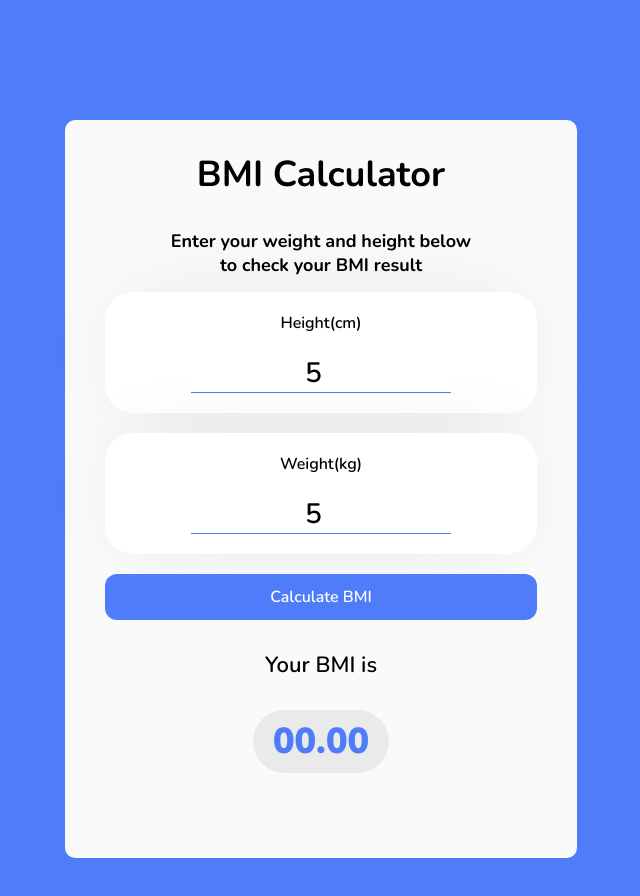
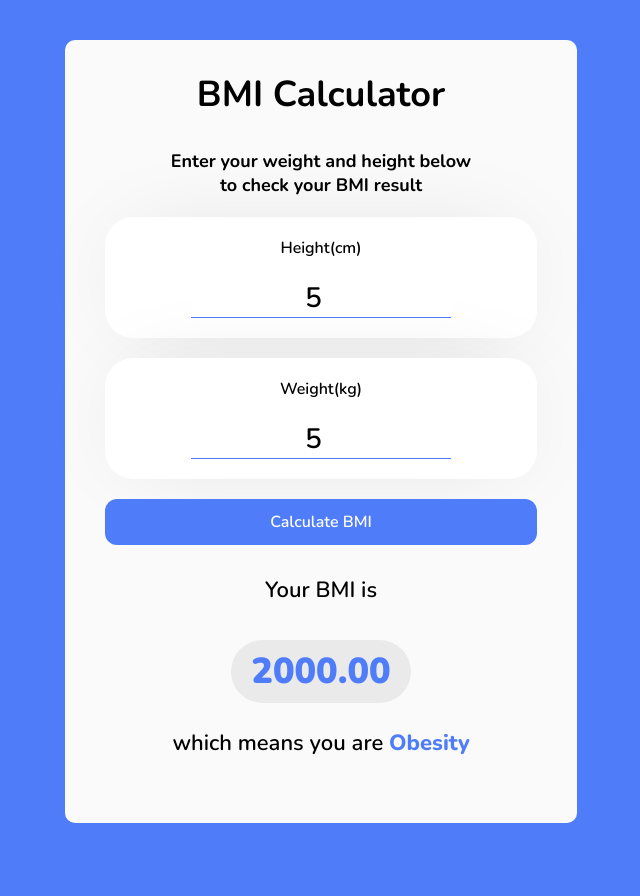
Before and after one commit to FaesalHadi/BMI-Calculator, a plain HTML site: page Index.html in a window 1280 px wide. Both pictures are taken after typing "5", "5" into the empty fields and a click on the button "Calculate BMI". Shown: the whole page, without its empty margins (319-959 px from the left). Drawn offline with nearby package versions, Linux system fonts and the light colour scheme.

Commit message:
script js

```diff
--- a/Script.js
+++ b/Script.js
@@ -0,0 +1,39 @@
+const btn = document.getElementById("calculate");
+
+btn.addEventListener("click", function () {
+  let height = document.querySelector("#height").value;
+  let weight = document.querySelector("#weight").value;
+
+  if (height == "" || weight == "") {
+    alert("Please fill out the input fields!");
+    return;
+  }
+
+  // BMI = weight in KG / (height in m * height in m)
+
+  height = height / 100;
+
+  let BMI = weight / (height * height);
+
+  BMI = BMI.toFixed(2);
+
+  document.querySelector("#result").innerHTML = BMI;
+
+  let status = "";
+
+  if (BMI < 18.5) {
+    status = "Underweight";
+  }
+  if (BMI >= 18.5 && BMI <= 24.9) {
+    status = "Normal weight";
+  }
+  if (BMI >= 25 && BMI <= 29.9) {
+    status = "Overweight";
+  }
+  if (BMI >= 30) {
+    status = "Obesity";
+  }
+  document.querySelector(
+    ".comment"
+  ).innerHTML = `which means you are <span id="comment">${status}</span>`;
+});
--- a/Style.css
+++ b/Style.css
@@ -16,7 +16,7 @@ body {
   position: absolute;
   width: 40%;
   left: 50%;
-  top: 15%;
+  top: 5%;
   transform: translate(-50%, 0%);
 }
 .box {
@@ -25,7 +25,7 @@ body {
   border-radius: 10px;
   text-align: center;
   position: relative;
-  margin-bottom: 150px;
+  margin-bottom: 100px;
 }
 
 h1 {
@@ -35,7 +35,7 @@ h1 {
 }
 p {
   align-items: center;
-  padding-bottom: 15px;
+  padding-bottom: 20px;
   font-weight: 700;
   font-size: 18px;
 }
```
